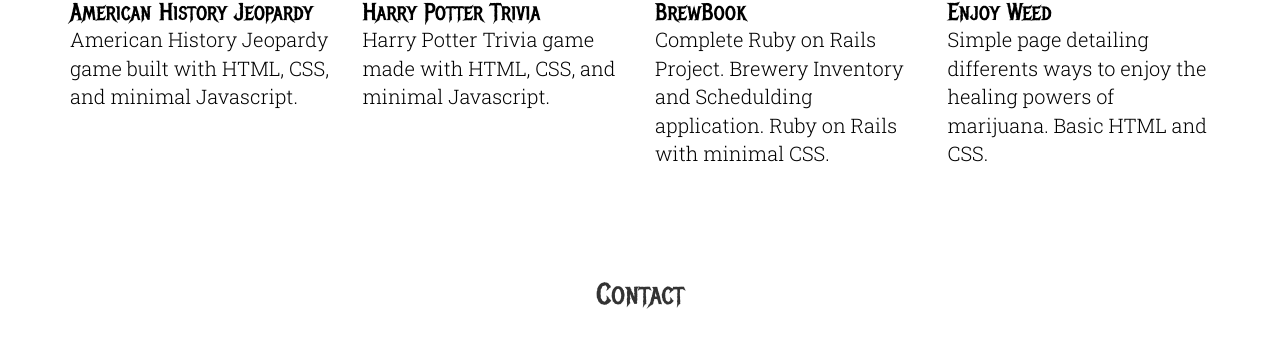
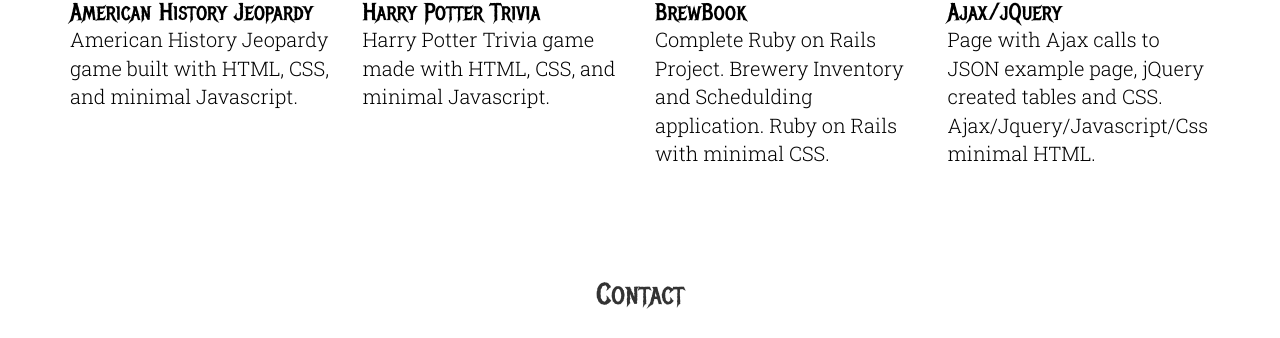
Before and after one commit to barndogghxc/potfolio_v2, a PHP site: page /index.html in a window 1280 px wide. Shown: the part 536-874 px from the top of the page. Run offline with PHP 8.4, Linux system fonts and the light colour scheme; some libraries are stand-ins or nearby versions.

Commit message:
straight edge

```diff
--- a/css/style.css
+++ b/css/style.css
@@ -22,6 +22,7 @@
 
 img {
 	max-width: 200px;
+	max-height: 250px;
 }
 
 header .navbar {
--- a/index.html
+++ b/index.html
@@ -73,10 +73,10 @@
           </article>
 
           <article class="portfolio col-sm-3">
-          <a href="https://enjoyweed.herokuapp.com" target="_blank">
-            <img class="icon" src= "https://s21.postimg.org/lec5u3mbn/Screen_Shot_2016_10_21_at_11_19_19_PM.png" alt="Icon">
-            <h3>Enjoy Weed</h3>
-            <p>Simple page detailing differents ways to enjoy the healing powers of marijuana. Basic HTML and CSS.</p>
+          <a href="http://ajax-jquery-example.herokuapp.com/" target="_blank">
+            <img class="icon" src= "https://s23.postimg.org/yfjv56gjf/Screen_Shot_2016_12_20_at_3_17_14_PM.png" alt="Icon">
+            <h3>Ajax/jQuery</h3>
+            <p>Page with Ajax calls to JSON example page, jQuery created tables and CSS. Ajax/Jquery/Javascript/Css minimal HTML.</p>
           </article>
           </a>
         </div> <!-- row -->
```
